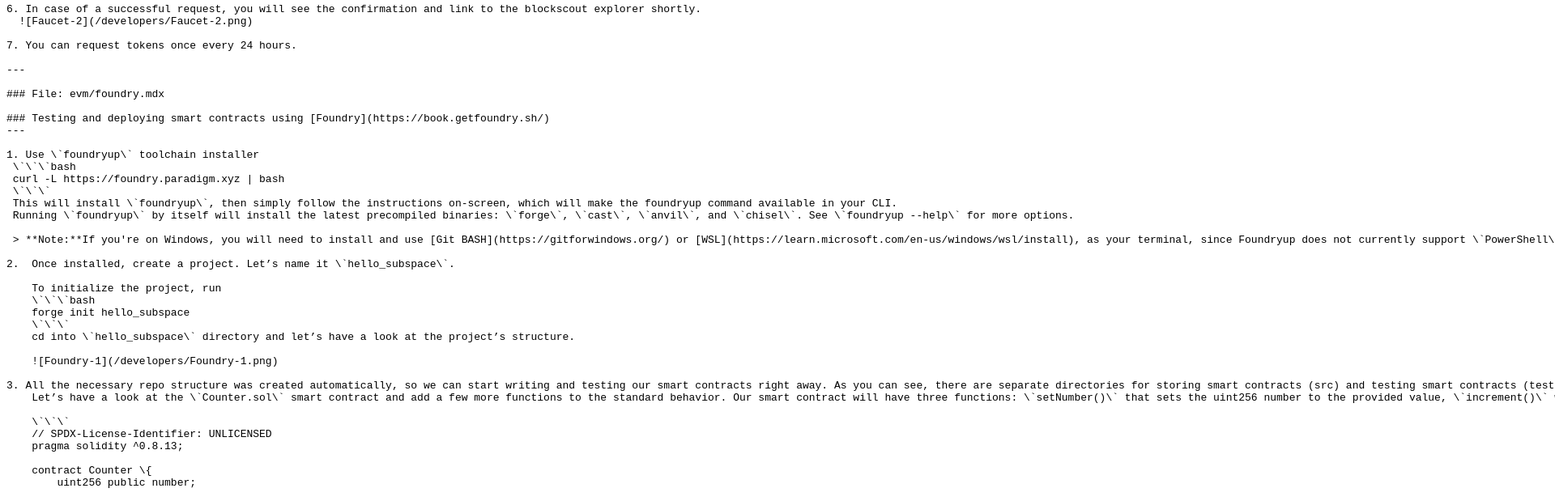
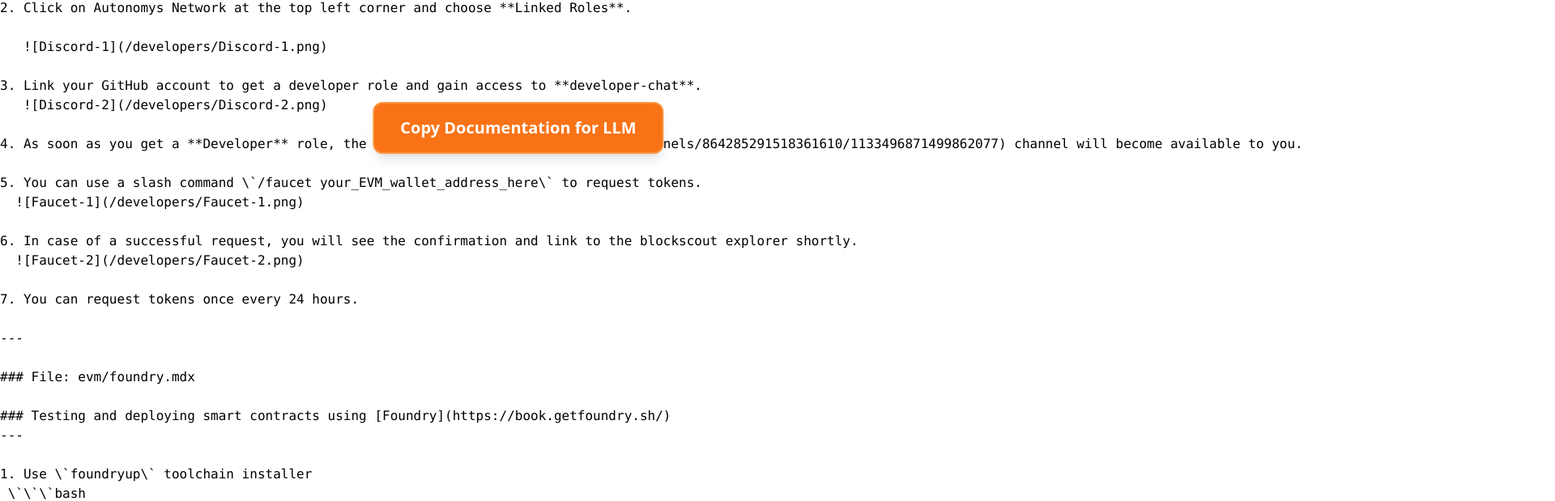
Before and after one commit to autonomys/developer_docs, a Next.js app: page /llm_friendly_docs in a window 1280 px wide. Shown: the part 578-1197 px from the top of the page at 81% size, 1920 px wide, since content can reach past the window. Built offline with nearby package versions, Linux system fonts and the light colour scheme.

Commit message:
Install tailwindcss, improve styling

```diff
--- a/components/CopyButton.js
+++ b/components/CopyButton.js
@@ -1,4 +1,9 @@
+// components/CopyButton.js
+import { useState } from 'react';
+
 export function CopyButton() {
+  const [copyStatus, setCopyStatus] = useState('Copy Documentation for LLM');
+
   const handleCopy = async () => {
     try {
       // Get the content from the pre tag
@@ -14,19 +19,30 @@
         .replace(/\\}/g, '}');
 
       await navigator.clipboard.writeText(content);
-      alert('Documentation copied to clipboard!');
+      setCopyStatus('Copied! ✨');
+      setTimeout(() => setCopyStatus('Copy Documentation for LLM'), 2000);
     } catch (error) {
       console.error('Failed to copy:', error);
-      alert('Failed to copy documentation');
+      setCopyStatus('Failed to copy');
+      setTimeout(() => setCopyStatus('Copy Documentation for LLM'), 2000);
     }
   };
 
   return (
-    <button
-      onClick={handleCopy}
-      className="fixed bottom-4 right-4 px-4 py-2 bg-blue-500 text-white rounded-lg hover:bg-blue-600 transition-colors"
-    >
-      Copy to Clipboard
-    </button>
+    <div className="fixed bottom-8 left-1/2 transform -translate-x-1/2 z-50">
+      <button
+        onClick={handleCopy}
+        className="flex items-center justify-center px-8 py-4
+                 bg-orange-500 hover:bg-orange-600
+                 text-white text-xl font-semibold
+                 rounded-xl shadow-lg hover:shadow-xl
+                 transition-all duration-200
+                 min-w-[300px]
+                 border-2 border-orange-400
+                 hover:scale-105"
+      >
+        {copyStatus}
+      </button>
+    </div>
   );
 }
--- a/package.json
+++ b/package.json
@@ -13,5 +13,10 @@
     "build": "next build",
     "start": "next start",
     "combine-docs": "node scripts/combineDocs.js"
+  },
+  "devDependencies": {
+    "autoprefixer": "^10.4.20",
+    "postcss": "^8.4.49",
+    "tailwindcss": "^3.4.17"
   }
 }
--- a/pages/_app.jsx
+++ b/pages/_app.jsx
@@ -1,3 +1,5 @@
+import '../styles/globals.css';
+
 export default function App({ Component, pageProps }) {
     return <Component {...pageProps} />
   }
--- /dev/null
+++ b/postcss.config.js
@@ -0,0 +1,6 @@
+module.exports = {
+  plugins: {
+    tailwindcss: {},
+    autoprefixer: {},
+  },
+}
--- /dev/null
+++ b/styles/globals.css
@@ -0,0 +1,3 @@
+@tailwind base;
+@tailwind components;
+@tailwind utilities;
--- /dev/null
+++ b/tailwind.config.js
@@ -0,0 +1,12 @@
+/** @type {import('tailwindcss').Config} */
+module.exports = {
+  content: [
+    "./pages/**/*.{js,jsx,ts,tsx,md,mdx}",
+    "./components/**/*.{js,jsx,ts,tsx}",
+    "./theme.config.js",
+  ],
+  theme: {
+    extend: {},
+  },
+  plugins: [],
+}
```
Also changed, not shown: 1 other file (tests, documents, lock files or other folders).
